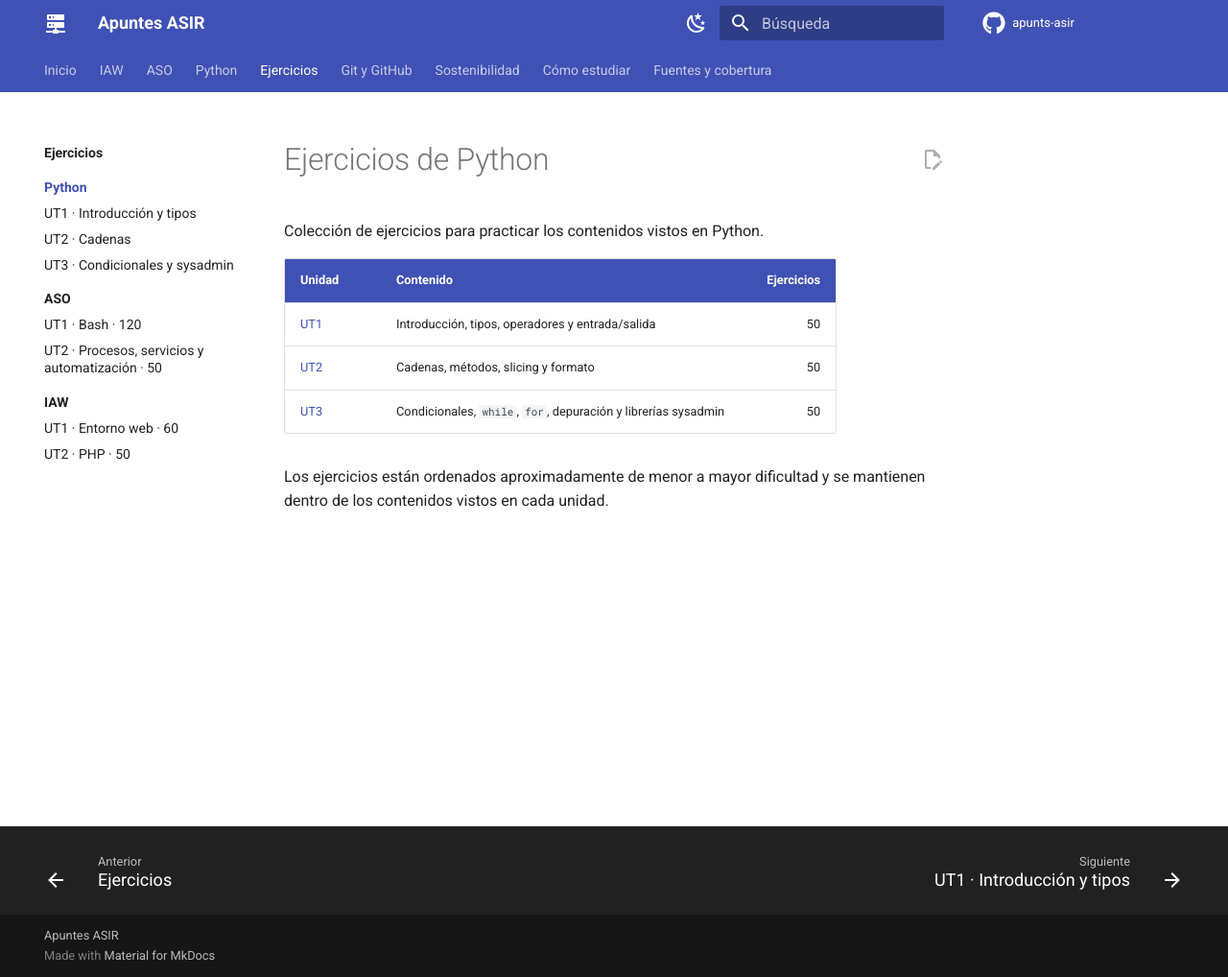
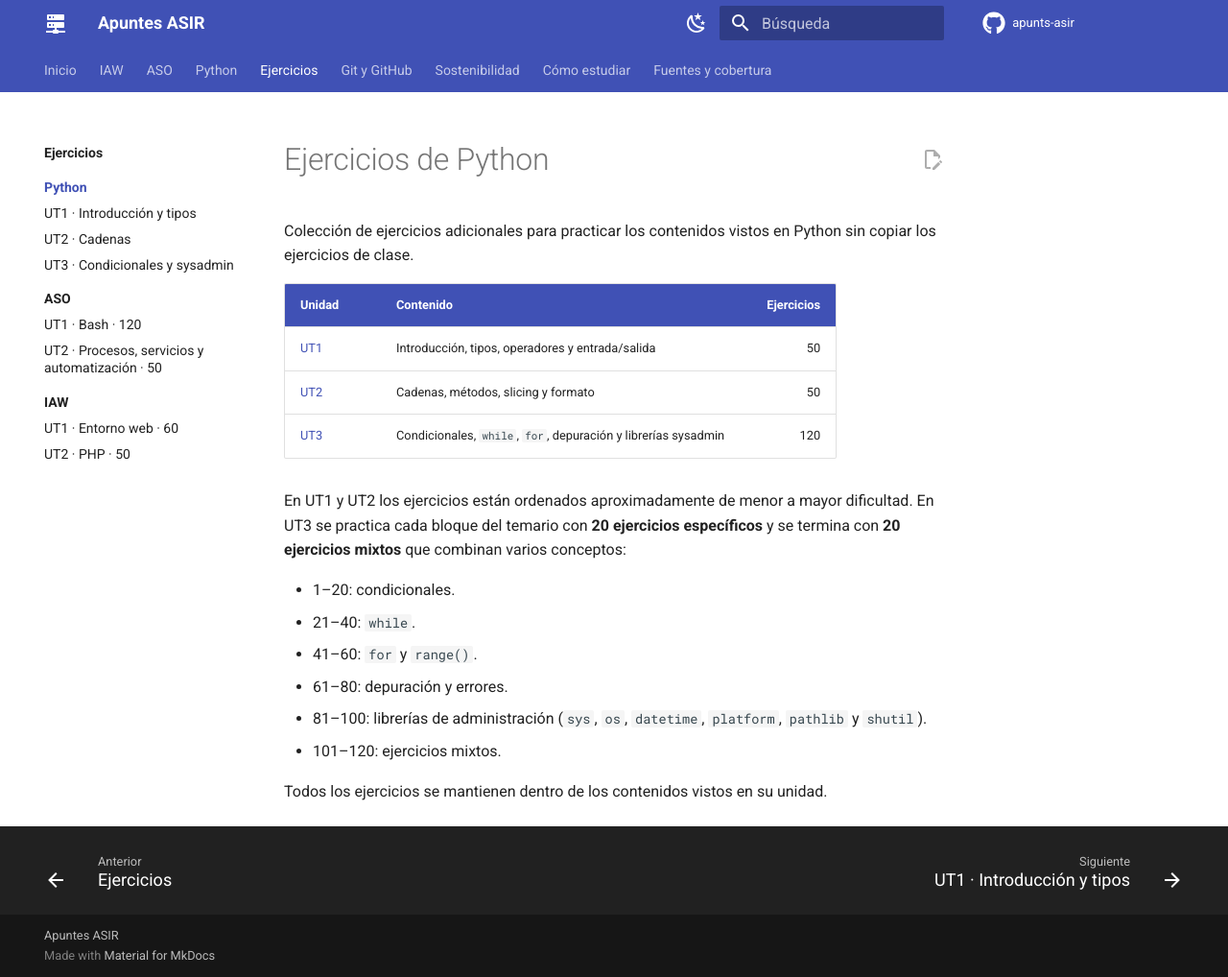
Before and after one commit to jossanmar9/apunts-asir, an MkDocs documentation site: the page built from docs/ejercicios/python/index.md, in a window 1280 px wide and 1018 px high. Shown: the whole window at 96% size. Built offline with MkDocs 1.6.1 and Material for MkDocs 9.7.7, drawn with Linux system fonts in a browser that asks for light colours; comment, search, counter and statistics services are not loaded.

Commit message:
Actualizar índice de ejercicios Python

```diff
--- a/docs/ejercicios/python/index.md
+++ b/docs/ejercicios/python/index.md
@@ -1,11 +1,20 @@
 # Ejercicios de Python
 
-Colección de ejercicios para practicar los contenidos vistos en Python.
+Colección de ejercicios adicionales para practicar los contenidos vistos en Python sin copiar los ejercicios de clase.
 
 | Unidad | Contenido | Ejercicios |
 | --- | --- | ---: |
 | [UT1](ut1.md) | Introducción, tipos, operadores y entrada/salida | 50 |
 | [UT2](ut2.md) | Cadenas, métodos, slicing y formato | 50 |
-| [UT3](ut3.md) | Condicionales, `while`, `for`, depuración y librerías sysadmin | 50 |
+| [UT3](ut3.md) | Condicionales, `while`, `for`, depuración y librerías sysadmin | 120 |
 
-Los ejercicios están ordenados aproximadamente de menor a mayor dificultad y se mantienen dentro de los contenidos vistos en cada unidad.
+En UT1 y UT2 los ejercicios están ordenados aproximadamente de menor a mayor dificultad. En UT3 se practica cada bloque del temario con **20 ejercicios específicos** y se termina con **20 ejercicios mixtos** que combinan varios conceptos:
+
+- 1–20: condicionales.
+- 21–40: `while`.
+- 41–60: `for` y `range()`.
+- 61–80: depuración y errores.
+- 81–100: librerías de administración (`sys`, `os`, `datetime`, `platform`, `pathlib` y `shutil`).
+- 101–120: ejercicios mixtos.
+
+Todos los ejercicios se mantienen dentro de los contenidos vistos en su unidad.
```
